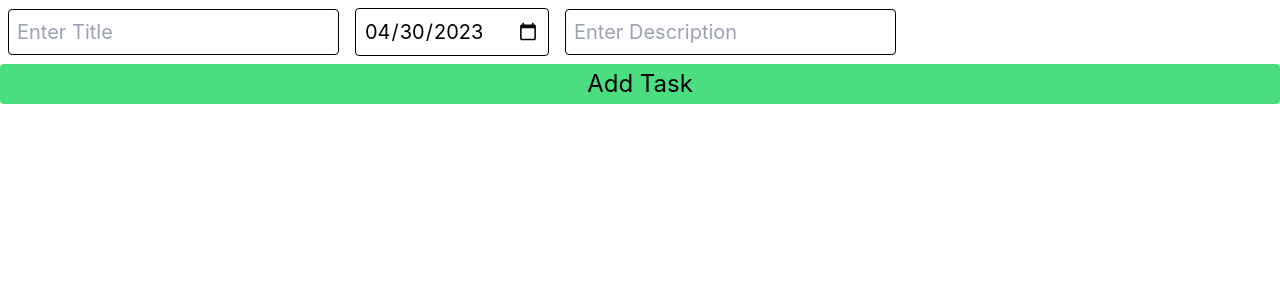
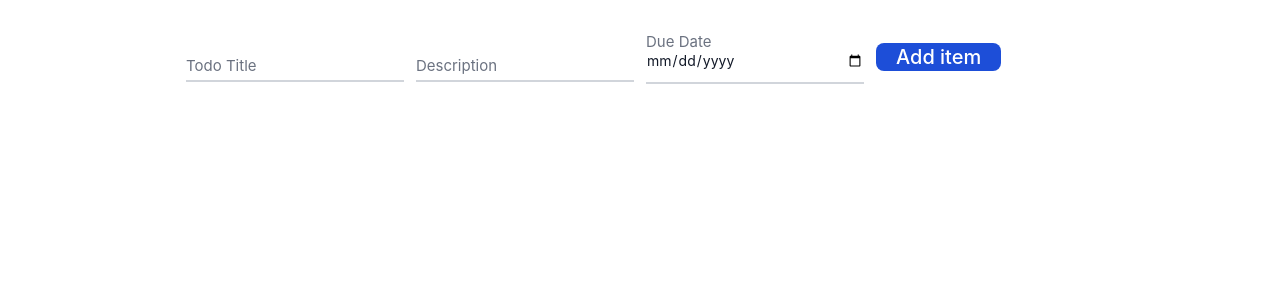
Before and after one commit to JavidSumra/WD-301, a React (Create React App) app in the folder smarter-tasks/: page / in a window 1280 px wide. Shown: the top 300 px of the page. Built offline with nearby package versions, Linux system fonts and the light colour scheme.

Commit message:
Function Base Component

```diff
--- a/smarter-tasks/src/TaskForm.tsx
+++ b/smarter-tasks/src/TaskForm.tsx
@@ -1,4 +1,4 @@
-import React from "react";
+import React, { useState } from "react";
 import "./TaskCard.css";
 import { TaskItem } from "./types";
 
@@ -11,78 +11,118 @@
   description: string;
 }
 
-class TaskForm extends React.Component<TaskFormProps, TaskFormState> {
-  constructor(props: TaskFormProps) {
-    super(props);
-    this.state = {
+const TaskForm = (props: TaskFormProps) => {
+  const [formState, setFormState] = React.useState<TaskFormState>({
     title: "",
-      dueDate: new Date().toLocaleDateString("af-ZA"),
     description: "",
+    dueDate: "",
+  });
+
+  // class TaskForm extends React.Component<TaskFormProps, TaskFormState> {
+  //   constructor(props: TaskFormProps) {
+  //     super(props);
+  //     this.state = {
+  //       title: "",
+  //       dueDate: new Date().toLocaleDateString("af-ZA"),
+  //       description: "",
+  //     };
+  //   }
+
+  const addTask: React.FormEventHandler<HTMLFormElement> = (event) => {
+    event.preventDefault();
+    console.log(`Submitted the form with`);
+    if (formState.title.length === 0 || formState.dueDate.length === 0) {
+      return;
+    }
+    props.addTask(formState);
+    setFormState({ title: "", description: "", dueDate: "" });
   };
-  }
-  addTask: React.FormEventHandler<HTMLFormElement> = (event) => {
-    event.preventDefault();
-    const newTask = {
-      title: this.state.title,
-      dueDate: this.state.dueDate,
-      description: this.state.description,
+
+  const titleChanged: React.ChangeEventHandler<HTMLInputElement> = (event) => {
+    console.log(`${event.target.value}`);
+    setFormState({ ...formState, title: event.target.value });
   };
-    // console.log(`Submitted the Form ${this.inputRef.current?.value}`);
-    this.props.addTask(newTask);
-    this.setState({ title: "", dueDate: "", description: "" });
+  const dateChanged: React.ChangeEventHandler<HTMLInputElement> = (event) => {
+    console.log(`${event.target.value}`);
+    setFormState({ ...formState, dueDate: event.target.value });
   };
-  //   inputRef = React.createRef<HTMLInputElement>();
-  titleChanged: React.ChangeEventHandler<HTMLInputElement> = (event) => {
+  const discChanged: React.ChangeEventHandler<HTMLInputElement> = (event) => {
     console.log(`${event.target.value}`);
-    this.setState({ title: event.target.value });
+    setFormState({ ...formState, description: event.target.value });
   };
-  dateChanged: React.ChangeEventHandler<HTMLInputElement> = (event) => {
-    console.log(`${event.target.value}`);
-    this.setState({ dueDate: event.target.value });
-  };
-  discChanged: React.ChangeEventHandler<HTMLInputElement> = (event) => {
-    console.log(`${event.target.value}`);
-    this.setState({ description: event.target.value });
-  };
-  render() {
+
   return (
-      <form onSubmit={this.addTask} className="text-2xl">
+    <form
+      onSubmit={addTask}
+      className="text-2xl flex items-center justify-center mt-10"
+    >
+      <div className="grid md:grid-cols-4 md:gap-3">
+        <div className="relative z-0 w-full mb-6 group">
           <input
             type="text"
-          value={this.state.title}
-          onChange={this.titleChanged}
             id="todoTitle"
-          className="border rounded border-black p-2 text-xl m-2"
-          placeholder="Enter Title"
-          required
+            name="todoTitle"
+            value={formState.title}
+            onChange={titleChanged}
+            placeholder=""
+            className="block py-2.5 px-0 w-full text-sm text-gray-900 bg-transparent border-0 border-b-2 border-gray-300 appearance-none dark:border-gray-600 dark:focus:border-blue-500 focus:outline-none focus:ring-0 focus:border-blue-500 peer"
           />
+          <label
+            htmlFor="todoTitle"
+            className="peer-focus:font-medium absolute text-xl text-gray-500 dark:text-gray-400 duration-300 transform-translate-y-6 scale-75 top-3 -z-10 origin-[0] peer-focus:left-0 peer-focus:text-blue-600 peer-focus:dark:text-blue-500  peer-placeholder-shadow:scale-100 peer-placeholder-showntranslate-y-0 peer-focus:scale-75 peer-focus:-translate-y-6
+             "
+          >
+            Todo Title
+          </label>
+        </div>
+        <div className="relative z-0 w-full mb-6 group">
+          <input
+            type="text"
+            id="todoDescription"
+            name="todoDescription"
+            value={formState.description}
+            onChange={discChanged}
+            placeholder=""
+            className="block py-2.5 px-0 w-full text-sm text-gray-900 bg-transparent border-0 border-b-2 border-gray-300 appearance-none dark:border-gray-600 dark:focus:border-blue-500 focus:outline-none focus:ring-0 focus:border-blue-500 peer"
+          />
+          <label
+            htmlFor="todoDescription"
+            className="peer-focus:font-medium absolute text-xl text-gray-500 dark:text-gray-400 duration-300 transform-translate-y-6 scale-75 top-3 -z-10 origin-[0] peer-focus:left-0 peer-focus:text-blue-600 peer-focus:dark:text-blue-500 peer-placeholder-shadow:scale-100 peer-placeholder-shown:translate-y-0 peer-focus:scale-75 peer-focus:-translate-y-6
+             "
+          >
+            Description
+          </label>
+        </div>
+        <div className="relative z-0 w-full mb-6 group">
           <input
             type="date"
-          value={this.state.dueDate}
-          onChange={this.dateChanged}
             id="todoDueDate"
-          className="border rounded border-black p-2 text-xl m-2"
+            name="todoDueDate"
+            value={formState.dueDate}
+            onChange={dateChanged}
+            placeholder=""
             required
+            className="block py-2.5 px-0 w-full text-sm text-gray-900 bg-transparent border-0 border-b-2 border-gray-300 appearance-none dark:border-gray-600 dark:focus:border-blue-500 focus:outline-none focus:ring-0 focus:border-blue-500 peer"
           />
-        <input
-          type="text"
-          value={this.state.description}
-          onChange={this.discChanged}
-          id="todoDescription"
-          className="border rounded border-black p-2 text-xl m-2"
-          placeholder="Enter Description"
-          required
-        />
+          <label
+            htmlFor="todoDueDate"
+            className="peer-focus:font-medium absolute text-xl text-gray-500 dark:text-gray-400 duration-300 transform -translate-y-6 scale-75 top-3 -z-10 origin-[0] peer-focus:left-0 peer-focus:text-blue-600 peer-focus:dark:text-blue-500 peer-placeholder-shadow:scale-100 peer-placeholder-shown:translate-y-0 peer-focus:scale-75 peer-focus:-translate-y-6
+             "
+          >
+            Due Date
+          </label>
+        </div>
+        <div className="relative z-0 w-full mb-6 group">
           <button
             type="submit"
             id="addTaskButton"
-          className="text-center w-full bg-green-400 p-1 rounded"
+            className="text-white text-xl bg-blue-700 hover:bg-blue-800 focus:ring-4 focus:outline-none focus:ring-blue-300 font-medium rounded-lg  w-full sm:w-auto px-5 py-2.55 text-center dark:bg-blue-600 dark:hover:bg-blue-700 dark:focus:ring-blue-800"
           >
-          Add Task
+            Add item
           </button>
+        </div>{" "}
+      </div>
     </form>
   );
-  }
-}
-
+};
 export default TaskForm;
```
Lines whose indentation alone changed are shown as unchanged.
